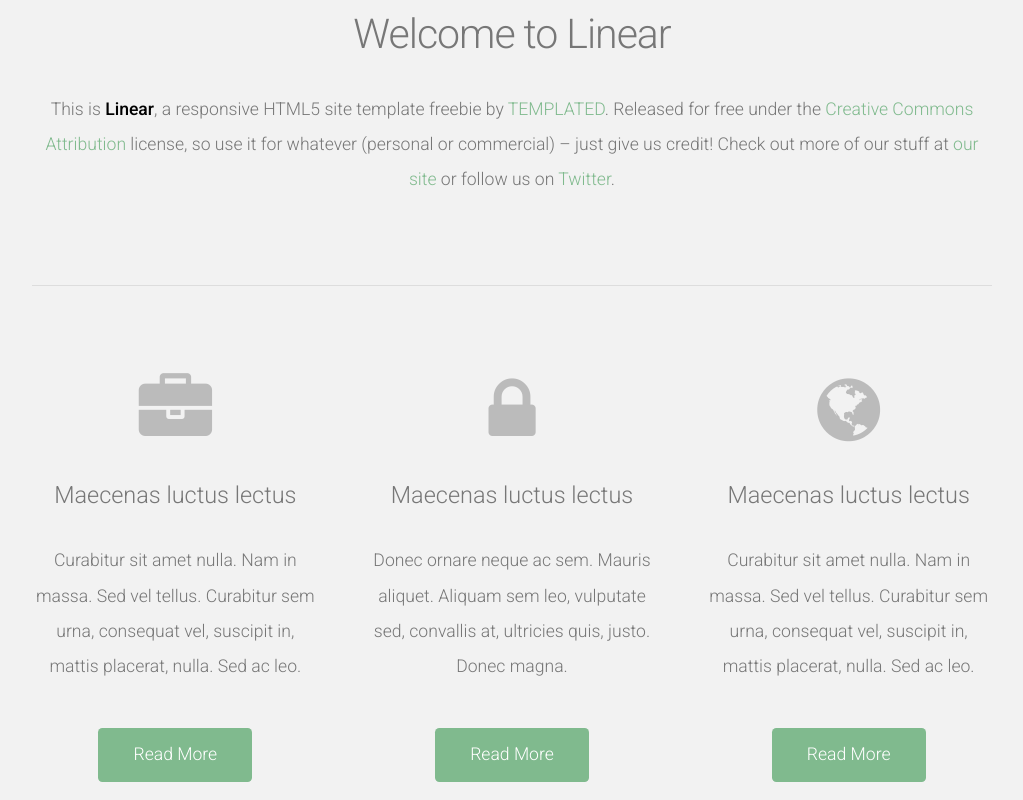
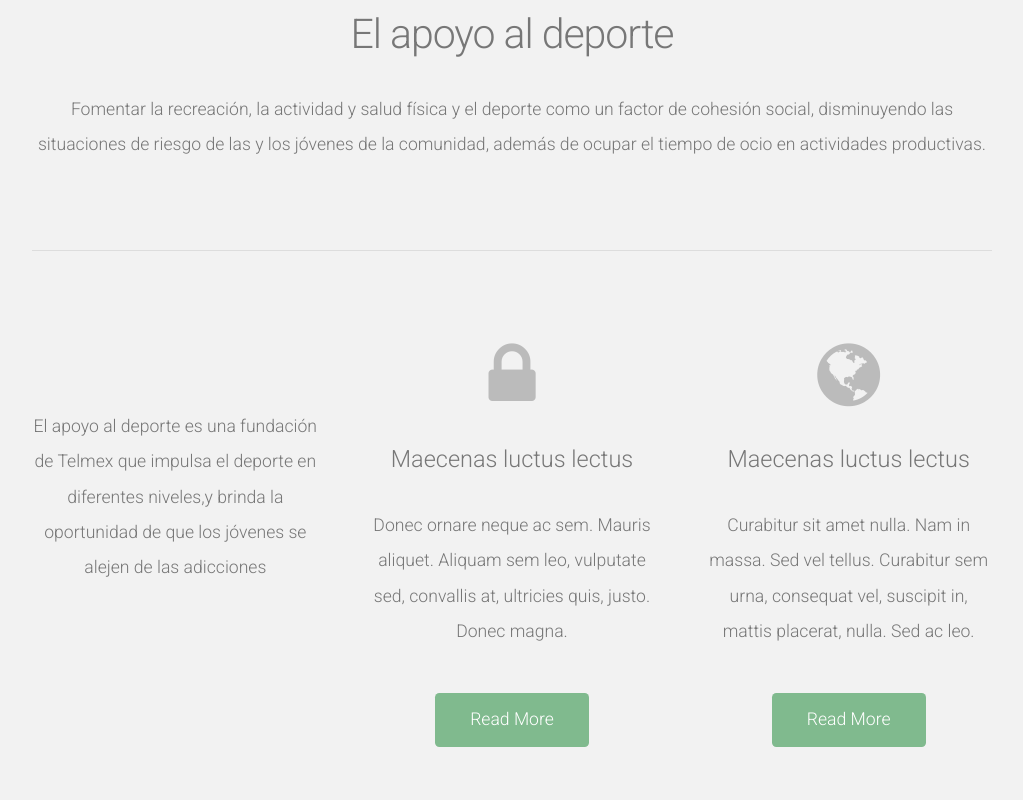
Before and after one commit to LorenaAngelica/Lorena, a plain HTML site: page index.html in a window 1280 px wide. Shown: the part 620-1420 px from the top of the page, without its empty margins (128-1151 px from the left). Drawn offline with nearby package versions, Linux system fonts and the light colour scheme.

Commit message:
Added files via upload

```diff
--- a/index.html
+++ b/index.html
@@ -50,16 +50,16 @@
 		<div id="featured">
 			<div class="container">
 				<header>
-					<h2>Welcome to Linear</h2>
+					<h2>El apoyo al deporte</h2>
 				</header>
-				<p>This is <strong>Linear</strong>, a responsive HTML5 site template freebie by <a href="http://templated.co">TEMPLATED</a>. Released for free under the <a href="http://templated.co/license">Creative Commons Attribution</a> license, so use it for whatever (personal or commercial) &ndash; just give us credit! Check out more of our stuff at <a href="http://templated.co">our site</a> or follow us on <a href="http://twitter.com/templatedco">Twitter</a>.</p>
+				<p>Fomentar la recreación, la actividad y salud física y el deporte como un factor de cohesión social, disminuyendo las situaciones de riesgo de las y los jóvenes de la comunidad, además de ocupar el tiempo de ocio en actividades productivas.</p>
 				<hr />
 				<div class="row">
 					<section class="4u">
-						<span class="pennant"><span class="fa fa-briefcase"></span></span>
-						<h3>Maecenas luctus lectus</h3>
-						<p>Curabitur sit amet nulla. Nam in massa. Sed vel tellus. Curabitur sem urna, consequat vel, suscipit in, mattis placerat, nulla. Sed ac leo.</p>
-						<a href="#" class="button button-style1">Read More</a>
+						<span class=></span></span>
+						<h3></h3>
+						<p>El apoyo al deporte es una fundación de Telmex que impulsa el deporte en diferentes niveles,y brinda la oportunidad de que los jóvenes se alejen de las adicciones</p>
+						<a</a>
 					</section>
 					<section class="4u">
 						<span class="pennant"><span class="fa fa-lock"></span></span>
```
